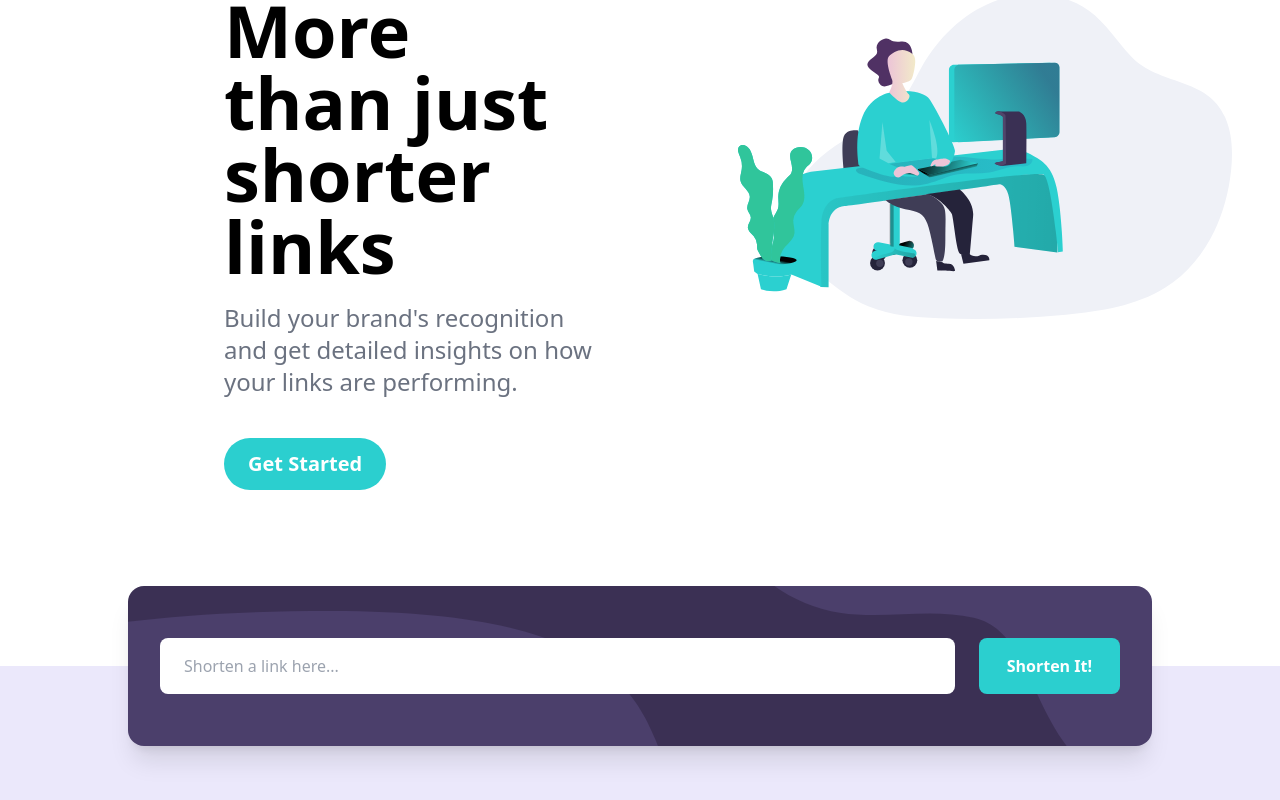
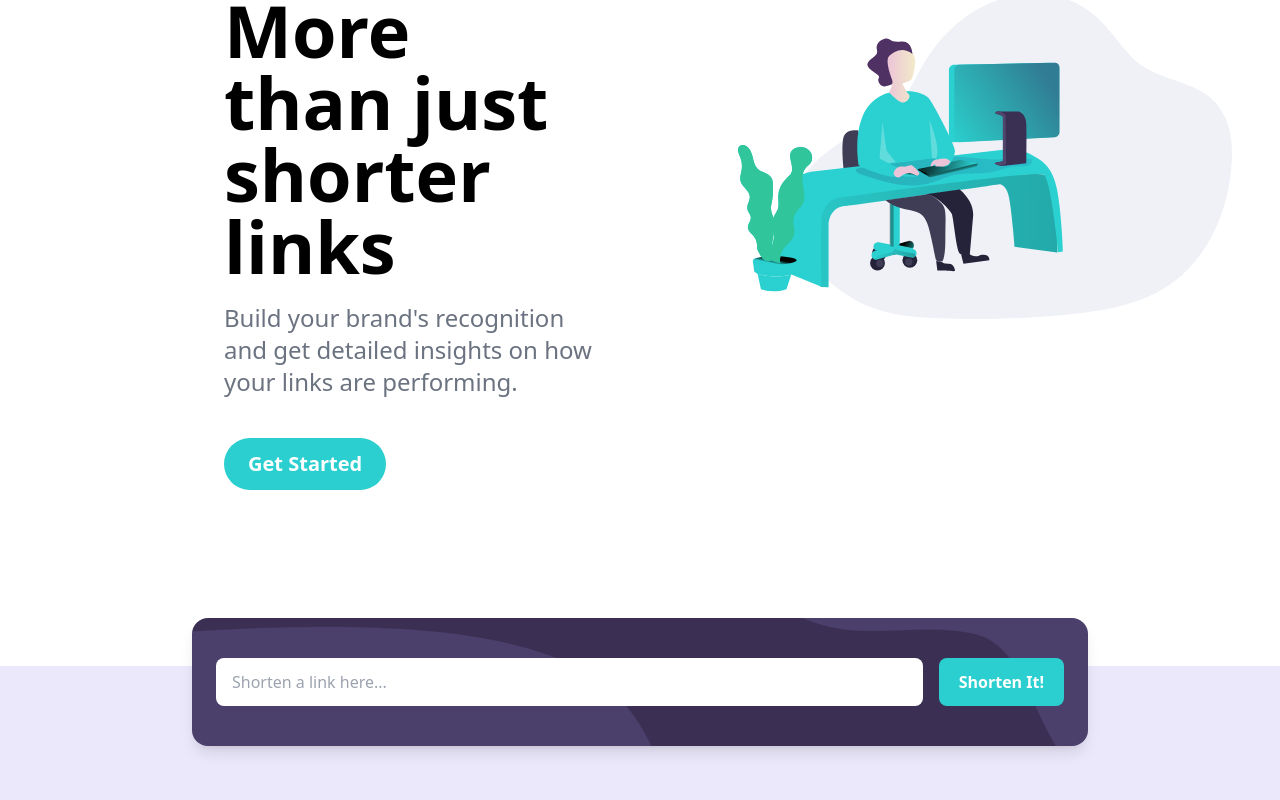
Before and after one commit to haneenabdelhaleem111/URL-Shortening, a React (Create React App) app: page / in a window 1280 px wide. Shown: the part 278-1078 px from the top of the page. Built offline with nearby package versions, Linux system fonts and the light colour scheme.

Commit message:
Fix floating input

```diff
--- a/src/Sections/FloatingInput.js
+++ b/src/Sections/FloatingInput.js
@@ -1,20 +1,20 @@
 function FloatingInput({ url, setUrl, handleShorten }) {
   return (
     <div
-      className="max-w-5xl mx-auto h-40 bg-[#3B3054] bg-center bg-no-repeat rounded-2xl flex items-center justify-center gap-6 px-8 shadow-xl"
+      className="max-w-4xl mx-auto h-32 bg-[#3B3054] bg-center bg-no-repeat rounded-2xl flex items-center justify-center gap-4 px-6 shadow-lg"
       style={{ backgroundImage: "url('images/bg-shorten-desktop.svg')" }}
     >
       <input
         type="text"
         placeholder="Shorten a link here..."
-        className="px-6 py-4 rounded-lg w-full"
+        className="px-4 py-3 rounded-lg w-full text-base"
         value={url}
         onChange={(e) => setUrl(e.target.value)}
       />
 
       <button
         onClick={handleShorten}
-        className="bg-[#2BCFCF] text-white font-semibold px-7 py-4 rounded-lg hover:bg-[#6FE1E1] transition whitespace-nowrap"
+        className="bg-[#2BCFCF] text-white font-semibold px-5 py-3 rounded-lg hover:bg-[#6FE1E1] transition whitespace-nowrap text-base"
       >
         Shorten It!
       </button>
```
